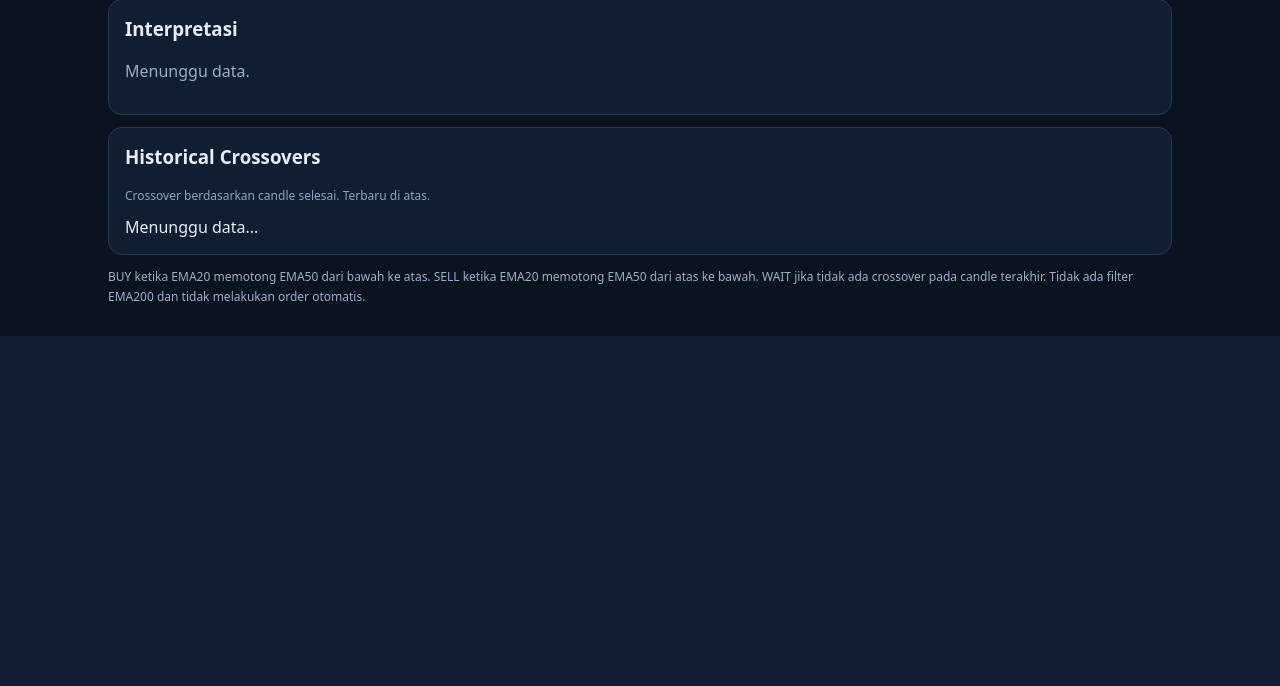
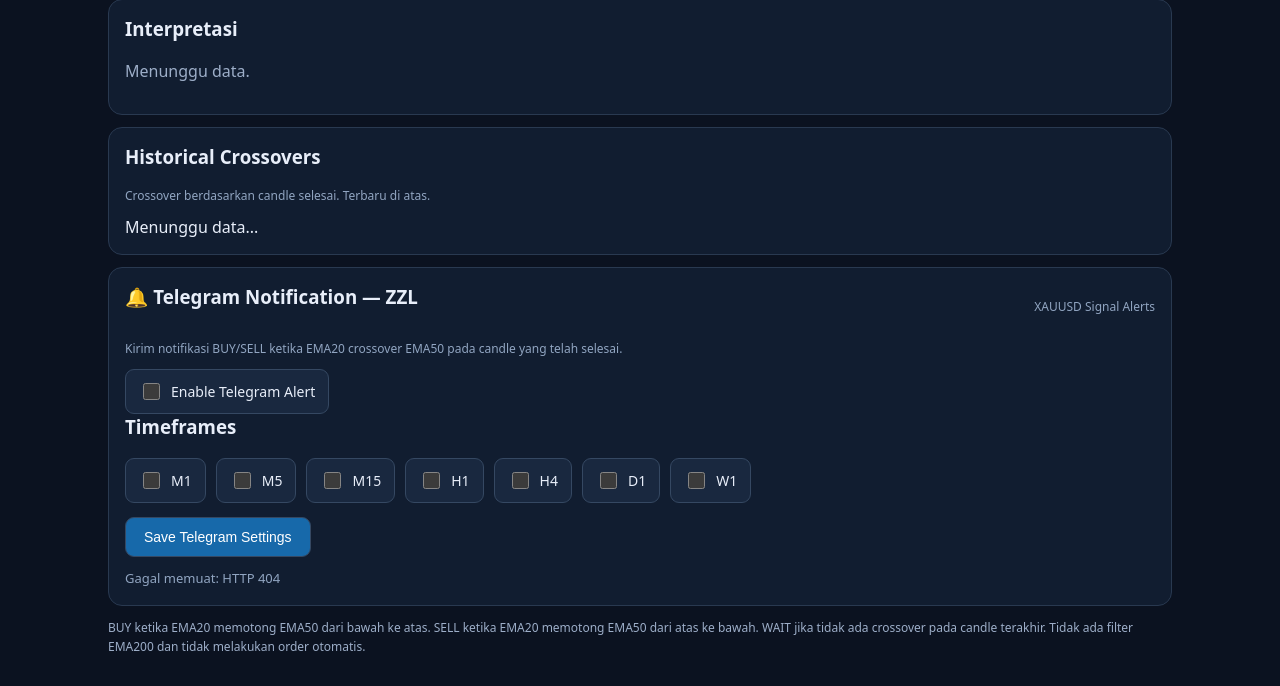
Before and after one commit to oslatush/xaausd-analysis, a Python web app: template xauusd_mobile_web/xauusd_mobile_web/templates/zzl.html in a window 1280 px wide. Shown: the part 910-1596 px from the top of the page. Before the commit the page ends 1246 px from the top, so only its background shows below. Run offline with Jinja, Linux system fonts and the light colour scheme; the template is opened without the code that fills it, so the values that code supplies are empty.

Commit message:
Update zzl.html

```diff
--- a/xauusd_mobile_web/xauusd_mobile_web/templates/zzl.html
+++ b/xauusd_mobile_web/xauusd_mobile_web/templates/zzl.html
@@ -5,93 +5,276 @@
 <meta charset="utf-8">
 <meta name="viewport" content="width=device-width,initial-scale=1">
 <title>XAUUSD ZZL Scanner</title>
+
 <style>
 :root {
   color-scheme: dark;
   font-family: system-ui,-apple-system,Segoe UI,sans-serif;
-  background: #0b1220;
-  color: #e8eef9;
+  background:#0b1220;
+  color:#e8eef9;
 }
-* { box-sizing: border-box; }
-body { margin: 0; }
-.wrap { max-width: 1100px; margin: auto; padding: 76px 18px 18px; }
-header,.row { display:flex; align-items:center; justify-content:space-between; gap:12px; flex-wrap:wrap; }
+
+* { box-sizing:border-box; }
+body { margin:0; }
+
+.wrap {
+  max-width:1100px;
+  margin:auto;
+  padding:76px 18px 18px;
+}
+
+header,.row {
+  display:flex;
+  align-items:center;
+  justify-content:space-between;
+  gap:12px;
+  flex-wrap:wrap;
+}
+
 h1 { font-size:22px; margin:0; }
 h3 { margin-top:0; }
 p { color:#9daec8; }
+
 select,button {
-  background:#19283f; color:white; border:1px solid #354862;
-  border-radius:9px; padding:11px; font-size:14px; cursor:pointer;
+  background:#19283f;
+  color:white;
+  border:1px solid #354862;
+  border-radius:9px;
+  padding:11px;
+  font-size:14px;
+  cursor:pointer;
 }
-.cards { display:grid; grid-template-columns:repeat(4,1fr); gap:12px; margin:18px 0; }
+
+.cards {
+  display:grid;
+  grid-template-columns:repeat(4,1fr);
+  gap:12px;
+  margin:18px 0;
+}
+
 .card,.panel {
-  background:#111d30; border:1px solid #293950;
-  border-radius:14px; padding:16px; margin:12px 0;
+  background:#111d30;
+  border:1px solid #293950;
+  border-radius:14px;
+  padding:16px;
+  margin:12px 0;
 }
+
 .muted { color:#91a5c1; font-size:12px; }
 .value { font-size:22px; font-weight:700; margin-top:6px; }
 .green { color:#46d8a0; }
 .red { color:#ff7d87; }
 .yellow { color:#f6c76b; }
-.chart { display:block; width:100%; height:370px; }
-.legend { display:flex; gap:18px; flex-wrap:wrap; margin-top:12px; font-size:12px; }
-.history { max-height:330px; overflow-y:auto; }
+
+.chart {
+  display:block;
+  width:100%;
+  height:370px;
+}
+
+.legend {
+  display:flex;
+  gap:18px;
+  flex-wrap:wrap;
+  margin-top:12px;
+  font-size:12px;
+}
+
+.history {
+  max-height:330px;
+  overflow-y:auto;
+}
+
 .history-item {
-  display:flex; justify-content:space-between; gap:12px;
-  padding:12px 0; border-bottom:1px solid #293950;
+  display:flex;
+  justify-content:space-between;
+  gap:12px;
+  padding:12px 0;
+  border-bottom:1px solid #293950;
 }
-.foot { font-size:12px; line-height:1.6; }
-#menuBtn { position:fixed; top:14px; left:14px; z-index:1002; padding:9px 13px; }
+
+.foot {
+  font-size:12px;
+  line-height:1.6;
+}
+
+/* SIDEBAR */
+
+#menuBtn {
+  position:fixed;
+  top:14px;
+  left:14px;
+  z-index:1002;
+  padding:9px 13px;
+}
+
 .sidebar {
-  position:fixed; top:0; left:0; width:260px;
-  height:100vh; height:100dvh; padding:70px 15px 20px;
-  background:#111827; border-right:1px solid #293950;
-  z-index:1001; transform:translateX(-100%);
-  transition:transform .25s ease; overflow-y:auto;
+  position:fixed;
+  top:0;
+  left:0;
+  width:260px;
+  height:100vh;
+  height:100dvh;
+  padding:70px 15px 20px;
+  background:#111827;
+  border-right:1px solid #293950;
+  z-index:1001;
+  transform:translateX(-100%);
+  transition:transform .25s ease;
+  overflow-y:auto;
 }
-.sidebar.open { transform:translateX(0); }
-.sidebar h3 { margin:0 0 22px; font-size:17px; }
+
+.sidebar.open {
+  transform:translateX(0);
+}
+
+.sidebar h3 {
+  margin:0 0 22px;
+  font-size:17px;
+}
+
 .sidebar a,.sidebar button {
-  display:block; width:100%; padding:14px; margin-bottom:8px;
-  color:#e8eef9; background:transparent; border:0;
-  border-radius:9px; text-align:left; text-decoration:none;
-  font-size:15px; cursor:pointer;
+  display:block;
+  width:100%;
+  padding:14px;
+  margin-bottom:8px;
+  color:#e8eef9;
+  background:transparent;
+  border:0;
+  border-radius:9px;
+  text-align:left;
+  text-decoration:none;
+  font-size:15px;
+  cursor:pointer;
 }
-.sidebar a:hover,.sidebar button:hover { background:#263750; }
-.sidebar a.active { background:#263d5c; color:#69b7ff; font-weight:600; }
-.sidebar .logout-btn { margin-top:24px; color:#ff929b; }
-.overlay { position:fixed; inset:0; background:rgba(0,0,0,.55); z-index:1000; }
-.overlay[hidden] { display:none; }
+
+.sidebar a:hover,
+.sidebar button:hover {
+  background:#263750;
+}
+
+.sidebar a.active {
+  background:#263d5c;
+  color:#69b7ff;
+  font-weight:600;
+}
+
+.sidebar .logout-btn {
+  margin-top:24px;
+  color:#ff929b;
+}
+
+.overlay {
+  position:fixed;
+  inset:0;
+  background:rgba(0,0,0,.55);
+  z-index:1000;
+}
+
+.overlay[hidden] {
+  display:none;
+}
+
+/* TELEGRAM SETTINGS */
+
+.telegram-options {
+  display:flex;
+  flex-wrap:wrap;
+  gap:10px;
+  margin:14px 0;
+}
+
+.telegram-option {
+  display:inline-flex;
+  align-items:center;
+  gap:8px;
+  padding:10px 13px;
+  background:#19283f;
+  border:1px solid #354862;
+  border-radius:9px;
+  cursor:pointer;
+  font-size:14px;
+}
+
+.telegram-option input {
+  width:17px;
+  height:17px;
+  accent-color:#46d8a0;
+}
+
+.telegram-save {
+  background:#1769aa;
+  padding:11px 18px;
+}
+
+.telegram-save:disabled {
+  opacity:.5;
+  cursor:wait;
+}
+
+.telegram-status {
+  margin-top:12px;
+  min-height:20px;
+  color:#91a5c1;
+  font-size:13px;
+}
+
 @media(max-width:700px) {
-  .cards { grid-template-columns:repeat(2,1fr); }
+  .cards {
+    grid-template-columns:repeat(2,1fr);
+  }
+
   .chart { height:280px; }
   .wrap { padding:76px 12px 18px; }
   .value { font-size:18px; }
 }
 </style>
 </head>
+
 <body>
 
-<button id="menuBtn" type="button" aria-label="Buka menu"
-  aria-expanded="false" aria-controls="sidebar"
-  onclick="toggleSidebar()">☰</button>
+<button
+  id="menuBtn"
+  type="button"
+  aria-label="Buka menu"
+  aria-expanded="false"
+  aria-controls="sidebar"
+  onclick="toggleSidebar()"
+>☰</button>
 
-<div id="overlay" class="overlay" hidden onclick="closeSidebar()"></div>
+<div
+  id="overlay"
+  class="overlay"
+  hidden
+  onclick="closeSidebar()"
+></div>
 
 <nav id="sidebar" class="sidebar" aria-label="Navigasi dashboard">
   <h3>XAUUSD Analysis</h3>
+
   <a href="/">📈 EMA Analysis</a>
   <a href="/bbma">📊 BBMA Scanner</a>
-  <a href="/zzl" class="active" aria-current="page">⚡ ZZL Scanner</a>
-  <button class="logout-btn" type="button" onclick="logout()">🚪 Logout</button>
+  <a href="/zzl" class="active" aria-current="page">
+    ⚡ ZZL Scanner
+  </a>
+
+  <button
+    class="logout-btn"
+    type="button"
+    onclick="logout()"
+  >
+    🚪 Logout
+  </button>
 </nav>
 
 <main class="wrap">
+
 <header>
   <div>
     <h1>⚡ XAUUSD ZZL Scanner</h1>
     <p>EMA 20 × EMA 50 · Closed candle crossover</p>
   </div>
+
   <div class="row">
     <select id="tf">
       <option>M1</option>
@@ -102,6 +285,7 @@ select,button {
       <option>D1</option>
       <option>W1</option>
     </select>
+
     <button id="refresh" type="button">Refresh</button>
   </div>
 </header>
@@ -111,14 +295,17 @@ select,button {
     <div class="muted">Last Close</div>
     <div class="value" id="price">—</div>
   </div>
+
   <div class="card">
     <div class="muted">EMA Trend</div>
     <div class="value" id="trend">—</div>
   </div>
+
   <div class="card">
     <div class="muted">New Crossover</div>
     <div class="value" id="signal">—</div>
   </div>
+
   <div class="card">
     <div class="muted">Timeframe</div>
     <div class="value" id="timeframe">M5</div>
@@ -128,9 +315,13 @@ select,button {
 <div class="panel">
   <div class="row">
     <strong>EMA 20 / EMA 50 Candlestick Chart</strong>
-    <span class="muted" id="updated">Waiting for MT5 bridge...</span>
+    <span class="muted" id="updated">
+      Waiting for MT5 bridge...
+    </span>
   </div>
+
   <canvas id="chart" class="chart"></canvas>
+
   <div class="legend">
     <span style="color:#46d8a0">● Bullish candle</span>
     <span style="color:#ff7d87">● Bearish candle</span>
@@ -144,6 +335,7 @@ select,button {
     <div class="muted">EMA 20</div>
     <div class="value" id="ema20">—</div>
   </div>
+
   <div class="card">
     <div class="muted">EMA 50</div>
     <div class="value" id="ema50">—</div>
@@ -157,9 +349,73 @@ select,button {
 
 <div class="panel">
   <h3>Historical Crossovers</h3>
-  <p class="muted">Crossover berdasarkan candle selesai. Terbaru di atas.</p>
-  <div id="history" class="history">Menunggu data...</div>
+  <p class="muted">
+    Crossover berdasarkan candle selesai. Terbaru di atas.
+  </p>
+  <div id="history" class="history">
+    Menunggu data...
+  </div>
 </div>
+
+<!-- TELEGRAM NOTIFICATION ZZL -->
+
+<section class="panel">
+  <div class="row">
+    <h3>🔔 Telegram Notification — ZZL</h3>
+    <span class="muted">XAUUSD Signal Alerts</span>
+  </div>
+
+  <p class="muted">
+    Kirim notifikasi BUY/SELL ketika EMA20 crossover
+    EMA50 pada candle yang telah selesai.
+  </p>
+
+  <label class="telegram-option">
+    <input type="checkbox" id="telegramEnabled">
+    Enable Telegram Alert
+  </label>
+
+  <h3>Timeframes</h3>
+
+  <div class="telegram-options" id="telegramFrames">
+    <label class="telegram-option">
+      <input type="checkbox" value="M1"> M1
+    </label>
+    <label class="telegram-option">
+      <input type="checkbox" value="M5"> M5
+    </label>
+    <label class="telegram-option">
+      <input type="checkbox" value="M15"> M15
+    </label>
+    <label class="telegram-option">
+      <input type="checkbox" value="H1"> H1
+    </label>
+    <label class="telegram-option">
+      <input type="checkbox" value="H4"> H4
+    </label>
+    <label class="telegram-option">
+      <input type="checkbox" value="D1"> D1
+    </label>
+    <label class="telegram-option">
+      <input type="checkbox" value="W1"> W1
+    </label>
+  </div>
+
+  <button
+    id="telegramSave"
+    class="telegram-save"
+    type="button"
+    onclick="saveTelegramSettings()"
+  >
+    Save Telegram Settings
+  </button>
+
+  <div
+    id="telegramStatus"
+    class="telegram-status"
+    role="status"
+  ></div>
+</section>
 
 <p class="foot">
   BUY ketika EMA20 memotong EMA50 dari bawah ke atas.
@@ -167,25 +423,43 @@ select,button {
   WAIT jika tidak ada crossover pada candle terakhir.
   Tidak ada filter EMA200 dan tidak melakukan order otomatis.
 </p>
+
 </main>
 
 <script>
 const $ = id => document.getElementById(id);
-const fmt = v => v == null || !Number.isFinite(Number(v))
-  ? '—' : Number(v).toLocaleString('en-US',{maximumFractionDigits:3});
+
+const fmt = v =>
+  v == null || !Number.isFinite(Number(v))
+    ? '—'
+    : Number(v).toLocaleString('en-US',{
+        maximumFractionDigits:3
+      });
 
 let last = [];
 let history = [];
 let requestId = 0;
 
+// ==============================
+// EMA CALCULATION
+// ==============================
+
 function ema(values,n) {
   const k=2/(n+1);
   let current=null;
+
   return values.map(v=>{
-    current=current===null?v:current+k*(v-current);
+    current=current===null
+      ?v
+      :current+k*(v-current);
+
     return current;
   });
 }
+
+// ==============================
+// CHART
+// ==============================
 
 function draw(rows) {
   const canvas=$('chart');
@@ -193,10 +467,12 @@ function draw(rows) {
   const w=canvas.clientWidth;
   const h=canvas.clientHeight;
   const dpr=window.devicePixelRatio||1;
+
   if(!w||!h)return;
 
   canvas.width=Math.round(w*dpr);
   canvas.height=Math.round(h*dpr);
+
   ctx.setTransform(dpr,0,0,dpr,0,0);
   ctx.clearRect(0,0,w,h);
   ctx.fillStyle='#111d30';
@@ -212,6 +488,7 @@ function draw(rows) {
   const closes=rows.map(r=>Number(r.c));
   const e20=ema(closes,20);
   const e50=ema(closes,50);
+
   const count=Math.min(90,rows.length);
   const start=rows.length-count;
   const visible=rows.slice(start);
@@ -233,6 +510,7 @@ function draw(rows) {
   const inner=Math.max(1,w-left-right);
   const usable=Math.max(1,h-2*pad);
   const step=inner/count;
+
   const x=i=>left+(i+.5)*step;
   const y=v=>pad+(top-v)/span*usable;
 
@@ -244,38 +522,66 @@ function draw(rows) {
   for(let i=0;i<5;i++){
     const price=bottom+span*i/4;
     const yy=y(price);
+
     ctx.beginPath();
     ctx.moveTo(left,yy);
     ctx.lineTo(w-right+5,yy);
     ctx.stroke();
+
     ctx.fillText(price.toFixed(2),w-right+8,yy+3);
   }
 
+  // Candlesticks
   visible.forEach((c,i)=>{
     const xx=x(i);
     const bullish=Number(c.c)>=Number(c.o);
+
     ctx.strokeStyle=bullish?'#46d8a0':'#ff7d87';
     ctx.fillStyle=ctx.strokeStyle;
     ctx.lineWidth=1;
+
     ctx.beginPath();
     ctx.moveTo(xx,y(Number(c.h)));
     ctx.lineTo(xx,y(Number(c.l)));
     ctx.stroke();
 
-    const bodyTop=Math.min(y(Number(c.o)),y(Number(c.c)));
-    const bodyHeight=Math.max(1,Math.abs(y(Number(c.o))-y(Number(c.c))));
-    const bodyWidth=Math.max(2,Math.min(12,step*.6));
-    ctx.fillRect(xx-bodyWidth/2,bodyTop,bodyWidth,bodyHeight);
+    const bodyTop=Math.min(
+      y(Number(c.o)),
+      y(Number(c.c))
+    );
+
+    const bodyHeight=Math.max(
+      1,
+      Math.abs(y(Number(c.o))-y(Number(c.c)))
+    );
+
+    const bodyWidth=Math.max(
+      2,
+      Math.min(12,step*.6)
+    );
+
+    ctx.fillRect(
+      xx-bodyWidth/2,
+      bodyTop,
+      bodyWidth,
+      bodyHeight
+    );
   });
 
+  // EMA overlays
   function drawLine(series,color) {
     ctx.beginPath();
     ctx.strokeStyle=color;
     ctx.lineWidth=2;
+
     series.slice(start).forEach((v,i)=>{
-      if(i===0)ctx.moveTo(x(i),y(v));
-      else ctx.lineTo(x(i),y(v));
+      if(i===0){
+        ctx.moveTo(x(i),y(v));
+      }else{
+        ctx.lineTo(x(i),y(v));
+      }
     });
+
     ctx.stroke();
   }
 
@@ -294,22 +600,35 @@ function draw(rows) {
     const i=indexByTime.get(Number(item.ts));
     if(i===undefined)return;
 
-    const direction=String(item.direction||'').toUpperCase();
+    const direction=String(
+      item.direction||''
+    ).toUpperCase();
+
     if(direction!=='BUY'&&direction!=='SELL')return;
 
     const bullish=direction==='BUY';
     const c=visible[i];
     const xx=x(i);
+
     const yy=bullish
       ?y(Number(c.l))+17
       :y(Number(c.h))-17;
 
     const boxW=38,boxH=18;
-    const bx=Math.max(1,Math.min(w-boxW-1,xx-boxW/2));
-    const by=Math.max(1,Math.min(h-boxH-1,yy-boxH/2));
+
+    const bx=Math.max(
+      1,
+      Math.min(w-boxW-1,xx-boxW/2)
+    );
+
+    const by=Math.max(
+      1,
+      Math.min(h-boxH-1,yy-boxH/2)
+    );
 
     ctx.fillStyle=bullish?'#155c47':'#75313b';
     ctx.fillRect(bx,by,boxW,boxH);
+
     ctx.fillStyle='#ffffff';
     ctx.fillText(direction,bx+boxW/2,by+13);
   });
@@ -317,8 +636,13 @@ function draw(rows) {
   ctx.textAlign='start';
 }
 
+// ==============================
+// HISTORICAL CROSSOVERS
+// ==============================
+
 function renderHistory(items) {
   const container=$('history');
+
   if(!items.length){
     container.textContent='Belum ada crossover terdeteksi.';
     return;
@@ -327,7 +651,10 @@ function renderHistory(items) {
   container.replaceChildren();
 
   [...items].reverse().slice(0,30).forEach(item=>{
-    const direction=String(item.direction||'').toUpperCase();
+    const direction=String(
+      item.direction||''
+    ).toUpperCase();
+
     const div=document.createElement('div');
     div.className='history-item';
 
@@ -337,7 +664,9 @@ function renderHistory(items) {
 
     const time=document.createElement('span');
     time.className='muted';
+
     const ts=Number(item.ts);
+
     time.textContent=Number.isFinite(ts)
       ?new Date(ts*1000).toLocaleString('id-ID')
       :'—';
@@ -347,6 +676,10 @@ function renderHistory(items) {
   });
 }
 
+// ==============================
+// FETCH MARKET DATA
+// ==============================
+
 async function load() {
   const tf=$('tf').value;
   const id=++requestId;
@@ -354,23 +687,38 @@ async function load() {
   try {
     const response=await fetch(
       '/api/zzl/market?tf='+encodeURIComponent(tf),
-      {cache:'no-store',credentials:'same-origin'}
+      {
+        cache:'no-store',
+        credentials:'same-origin'
+      }
     );
 
     if(response.status===401){
       window.location.replace('/login');
       return;
     }
-    if(!response.ok)throw Error('HTTP '+response.status);
+
+    if(!response.ok){
+      throw Error('HTTP '+response.status);
+    }
 
     const data=await response.json();
     if(id!==requestId)return;
 
     const a=data.analysis||{};
-    last=Array.isArray(data.candles)?data.candles:[];
-    history=Array.isArray(a.history)?a.history:[];
 
-    $('price').textContent=last.length?fmt(last[last.length-1].c):'—';
+    last=Array.isArray(data.candles)
+      ?data.candles
+      :[];
+
+    history=Array.isArray(a.history)
+      ?a.history
+      :[];
+
+    $('price').textContent=last.length
+      ?fmt(last[last.length-1].c)
+      :'—';
+
     $('timeframe').textContent=tf;
     $('ema20').textContent=fmt(a.ema20);
     $('ema50').textContent=fmt(a.ema50);
@@ -381,29 +729,156 @@ async function load() {
       a.trend==='BULLISH'?'green':
       a.trend==='BEARISH'?'red':'yellow'
     );
+
     $('signal').className='value '+(
       a.signal==='BUY'?'green':
       a.signal==='SELL'?'red':'yellow'
     );
 
     $('reason').textContent=a.reason||'—';
+
     $('updated').textContent=data.last_candle_utc
-      ?'Last completed candle: '+new Date(data.last_candle_utc).toLocaleString('id-ID')
+      ?'Last completed candle: '+
+        new Date(data.last_candle_utc)
+          .toLocaleString('id-ID')
       :'No data yet';
 
     renderHistory(history);
     draw(last);
+
   }catch(error){
     if(id!==requestId)return;
-    $('updated').textContent='Connection error: '+error.message;
+
+    $('updated').textContent=
+      'Connection error: '+error.message;
   }
 }
 
+// ==============================
+// TELEGRAM SETTINGS — ZZL
+// ==============================
+
+async function loadTelegramSettings() {
+  const status=$('telegramStatus');
+
+  try {
+    const response=await fetch('/api/telegram/settings',{
+      credentials:'same-origin',
+      cache:'no-store'
+    });
+
+    if(response.status===401){
+      window.location.replace('/login');
+      return;
+    }
+
+    if(!response.ok){
+      throw Error('HTTP '+response.status);
+    }
+
+    const settings=await response.json();
+    const config=settings.zzl;
+
+    $('telegramEnabled').checked=config.enabled;
+
+    document.querySelectorAll(
+      '#telegramFrames input[type="checkbox"]'
+    ).forEach(input=>{
+      input.checked=config.timeframes.includes(input.value);
+    });
+
+    status.textContent=
+      'Pengaturan Telegram berhasil dimuat.';
+
+  }catch(error){
+    status.textContent=
+      'Gagal memuat: '+error.message;
+  }
+}
+
+async function saveTelegramSettings() {
+  const button=$('telegramSave');
+  const status=$('telegramStatus');
+
+  button.disabled=true;
+  status.textContent='Menyimpan...';
+
+  try {
+    // Preserve EMA and BBMA configurations.
+    const response=await fetch('/api/telegram/settings',{
+      credentials:'same-origin',
+      cache:'no-store'
+    });
+
+    if(response.status===401){
+      window.location.replace('/login');
+      return;
+    }
+
+    if(!response.ok){
+      throw Error('Gagal membaca pengaturan');
+    }
+
+    const settings=await response.json();
+    const enabled=$('telegramEnabled').checked;
+
+    const timeframes=Array.from(
+      document.querySelectorAll(
+        '#telegramFrames input[type="checkbox"]:checked'
+      )
+    ).map(input=>input.value);
+
+    if(enabled&&!timeframes.length){
+      throw Error('Pilih minimal satu timeframe.');
+    }
+
+    settings.zzl={
+      enabled,
+      timeframes
+    };
+
+    const saveResponse=await fetch('/api/telegram/settings',{
+      method:'PUT',
+      credentials:'same-origin',
+      headers:{
+        'Content-Type':'application/json'
+      },
+      body:JSON.stringify(settings)
+    });
+
+    if(saveResponse.status===401){
+      window.location.replace('/login');
+      return;
+    }
+
+    if(!saveResponse.ok){
+      throw Error('HTTP '+saveResponse.status);
+    }
+
+    status.textContent=
+      '✓ Telegram ZZL berhasil disimpan.';
+
+  }catch(error){
+    status.textContent=
+      'Gagal menyimpan: '+error.message;
+  }finally{
+    button.disabled=false;
+  }
+}
+
+// ==============================
+// SIDEBAR & LOGOUT
+// ==============================
+
 function toggleSidebar(){
   const open=$('sidebar').classList.toggle('open');
+
   $('overlay').hidden=!open;
   $('menuBtn').textContent=open?'✕':'☰';
-  $('menuBtn').setAttribute('aria-expanded',String(open));
+  $('menuBtn').setAttribute(
+    'aria-expanded',
+    String(open)
+  );
 }
 
 function closeSidebar(){
@@ -416,10 +891,16 @@ function closeSidebar(){
 async function logout(){
   try {
     const response=await fetch('/api/logout',{
-      method:'POST',credentials:'same-origin'
+      method:'POST',
+      credentials:'same-origin'
     });
-    if(!response.ok)throw Error('HTTP '+response.status);
+
+    if(!response.ok){
+      throw Error('HTTP '+response.status);
+    }
+
     window.location.replace('/login');
+
   }catch(error){
     alert('Logout gagal: '+error.message);
   }
@@ -429,11 +910,20 @@ document.addEventListener('keydown',e=>{
   if(e.key==='Escape')closeSidebar();
 });
 
+// ==============================
+// EVENTS
+// ==============================
+
 $('refresh').onclick=load;
 $('tf').onchange=load;
+
 window.addEventListener('resize',()=>draw(last));
+
 load();
+loadTelegramSettings();
+
 setInterval(load,60000);
+
 </script>
 </body>
 </html>
```
